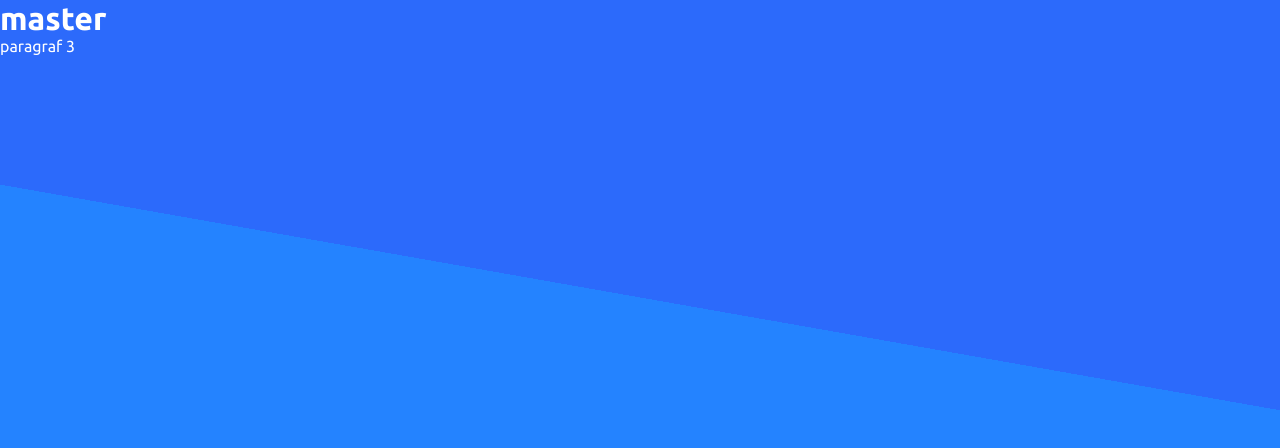
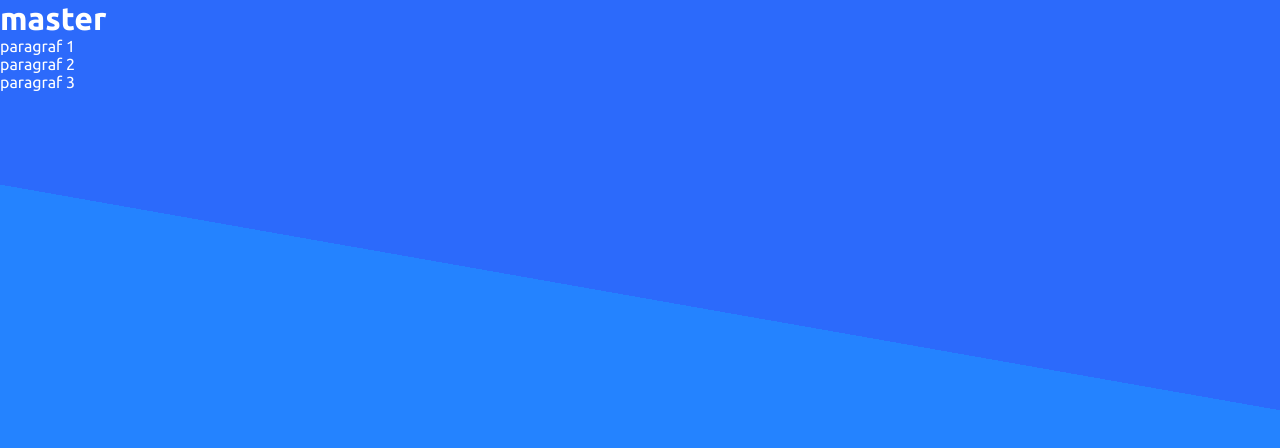
Before and after one commit to QbaDaMasta/ssh, a plain HTML site: page index.html in a window 1280 px wide. Drawn offline with Linux system fonts and the light colour scheme; files that its build step writes are made by us from their sources.

Commit message:
changed main site 1

```diff
--- a/index.html
+++ b/index.html
@@ -17,8 +17,8 @@
 	</head>
 	<body>
 		<h1>master</h1>
-		<ul></ul>
-		<ul></ul>
+		<p>paragraf 1</p>
+		<p>paragraf 2</p>
 		<p>paragraf 3</p>
 	</body>
 </html>
```
